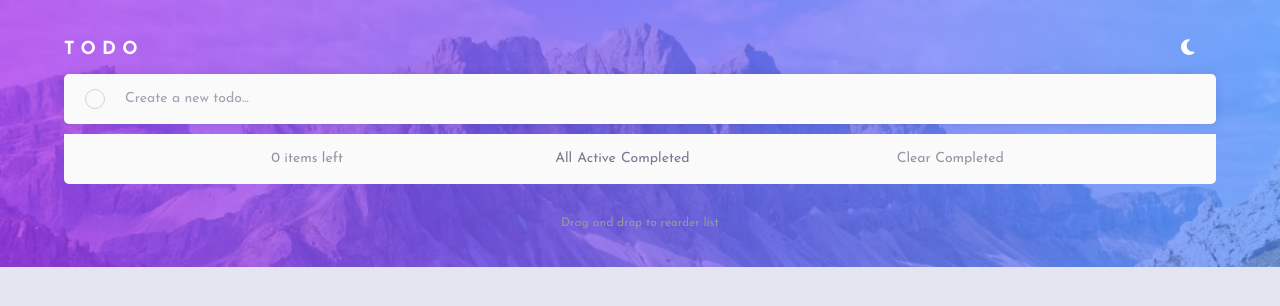
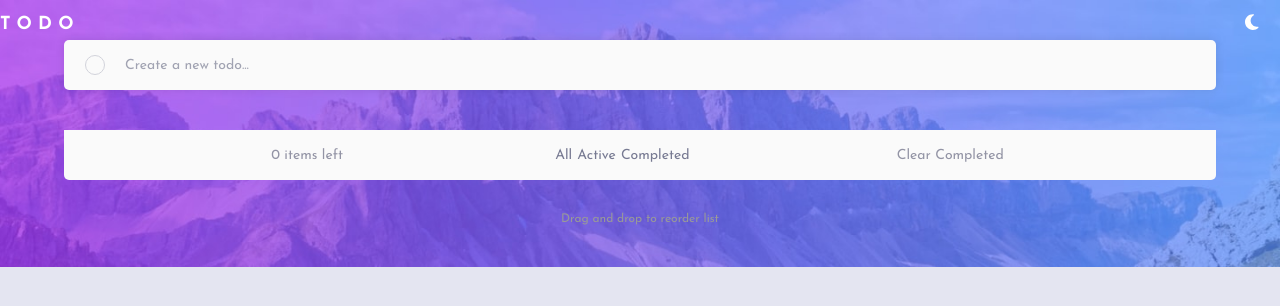
Before and after one commit to mikewd-dev/Todo-React, a React (Vite) app in the folder my-todo-app/: page / in a window 1280 px wide. Shown: the top 306 px of the page. Built offline with nearby package versions, Linux system fonts and the light colour scheme; what react-dnd-multi-backend would draw is missing.

Commit message:
adds feature where title and darkmode button remai n visible even when scrolling

```diff
--- a/my-todo-app/src/AddTodo.css
+++ b/my-todo-app/src/AddTodo.css
@@ -3,13 +3,16 @@
   flex-direction: row;
   justify-content: center;
   align-items: center;
-  width: 90vw;;
+  width: 90%;
   margin:0 auto;
   border-radius: 5px;
   box-shadow: 0px 0px 10px rgba(0, 0, 0, 0.1);
-  margin-bottom: 10px;
+  margin-bottom: 20px;
   height: 50px;
   background-color: hsl(0, 0%, 98%);
+  position:fixed;
+  top:40px;
+  margin-bottom: 40px;
 }
 
 .darkMode .form-container{
--- a/my-todo-app/src/App.css
+++ b/my-todo-app/src/App.css
@@ -47,10 +47,9 @@ button {
   display: flex;
   flex-direction: column;
   max-width:90vw;
-  margin-bottom:5px;
-  margin-top: 25px;
+  margin-bottom:50px;
+  margin-top: 50px;
   font-size: 18px;
-
   }
 
 .darkMode .todoTitle {
@@ -73,7 +72,11 @@ button {
   align-items: center;
   justify-content: space-between;
   color: #ffffff;
-
+  position: fixed;
+  top:0;
+  left:0;
+  width: 100%;
+  z-index:1000;
 }
 
 h1 {
--- a/my-todo-app/src/NewTodo.css
+++ b/my-todo-app/src/NewTodo.css
@@ -98,7 +98,6 @@
   align-items: center;
   width: 90vw;
   margin: 0 auto;
-  margin-top: 0;
   overflow-x: hidden;
   border-radius: 5px;
   box-shadow: 0px 0px 10px rgba(0, 0, 0, 0.1);
@@ -111,6 +110,13 @@
   width: 90vw;
   height: 50px;
   margin-left: 10px;
+}
+
+.listTodos {
+  width: 90vw;
+  margin-top: 80px;
+  padding-left: 0;
+  box-shadow: 0px 0px 10px rgba(0, 0, 0, 0.1);
 }
 
 .deleteTodo {
```
